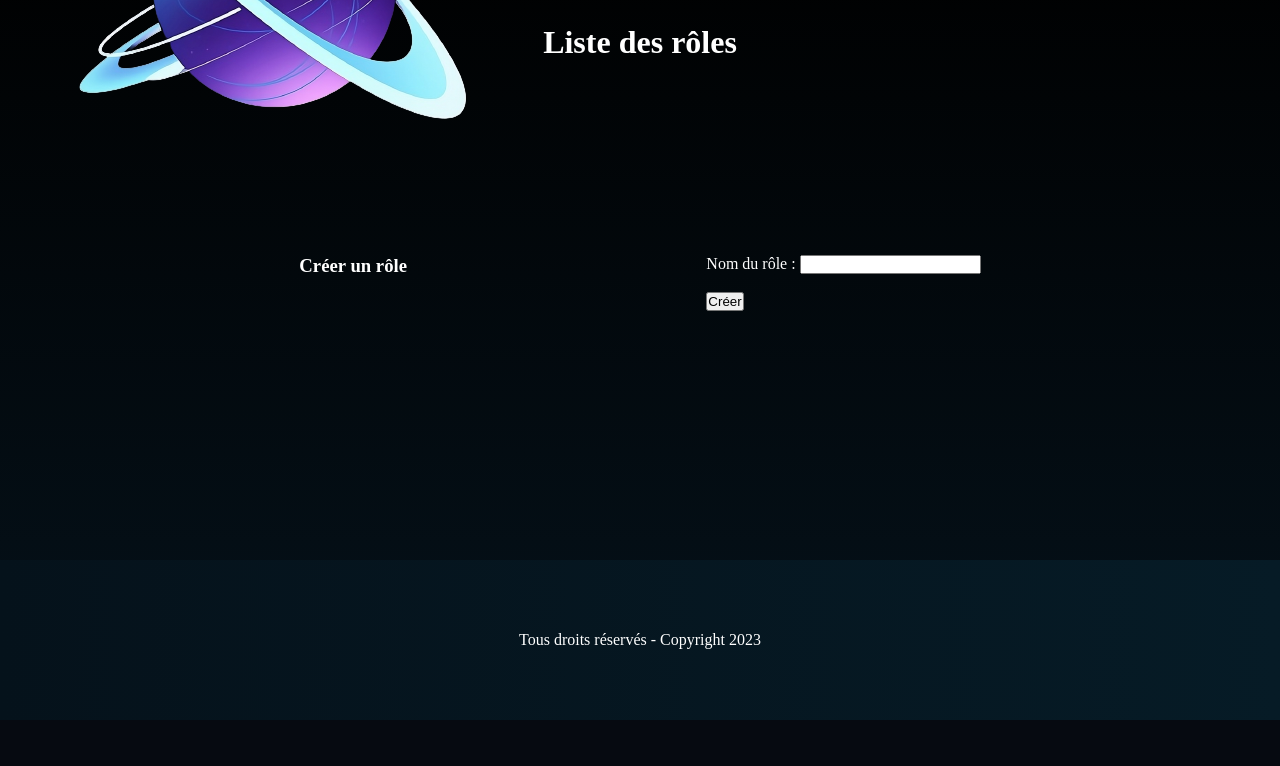
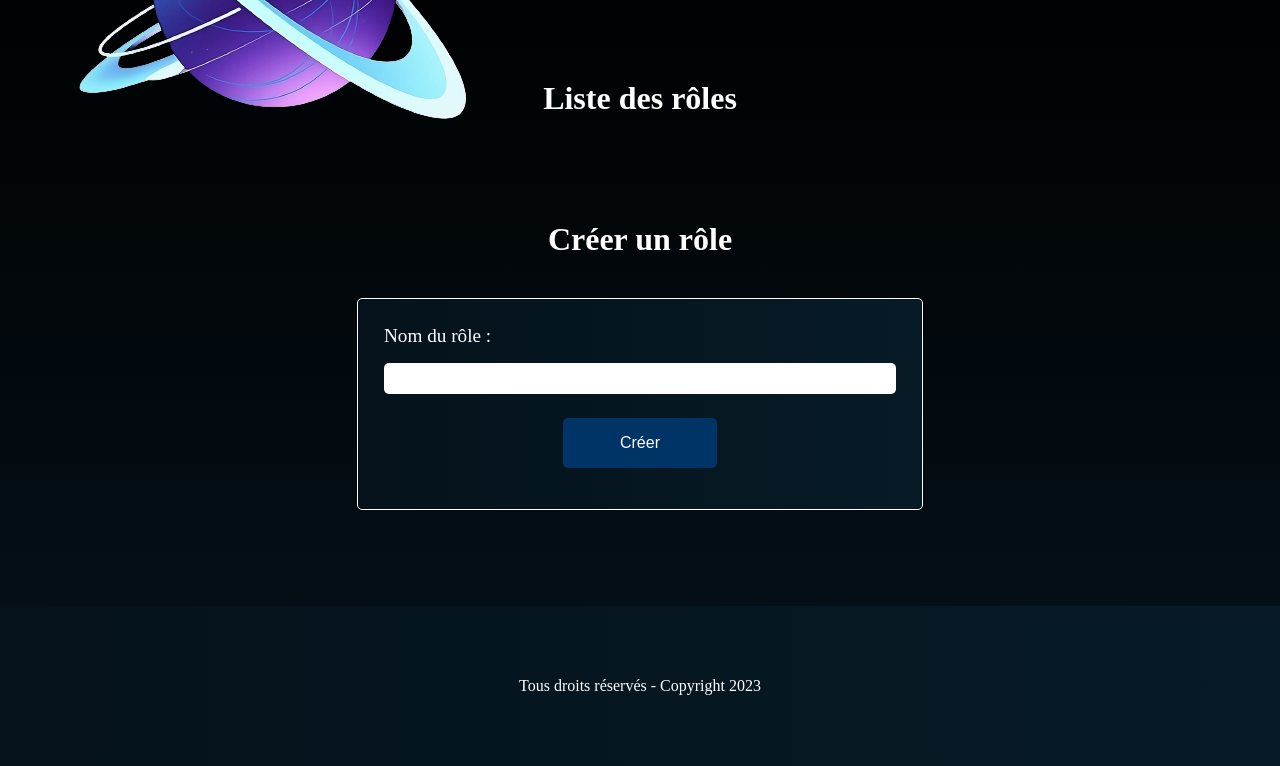
Before and after one commit to DevTeknor/Projet_php_mvc, a PHP site: template App/views/roles/roles.twig in a window 1280 px wide. Shown: the part 80-846 px from the top of the page. Before the commit the page ends 800 px from the top, so only its background shows below. Run offline with PHP 8.4, Linux system fonts and the light colour scheme; the template is opened without the code that fills it, so the values that code supplies are empty; some libraries are stand-ins or nearby versions.

Commit message:
Meilleur CSS et Correction de bugs

```diff
--- a/App/controllers/menuAdmin.php
+++ b/App/controllers/menuAdmin.php
@@ -9,7 +9,7 @@ function display_menuAdmin(){
     $role_name = $usersModel->getRole();
     $user_name = $usersModel->getName();
 
-    echo $twig->render('menuAdmin.twig',[
+    echo $twig->render('menus/menuAdmin.twig',[
         'role_name' => $role_name,
         'user_name' => $user_name
     ]);
--- a/App/controllers/users.php
+++ b/App/controllers/users.php
@@ -1,6 +1,4 @@
 <?php
-
-// JA MODIF UN TRUC
 
 require_once './App/models/Missions.php';
 require_once './App/models/Users.php';
--- a/App/views/css/style.css
+++ b/App/views/css/style.css
@@ -2,13 +2,12 @@
     margin: 0;
     padding: 0;
 }
-
 body {
     background: linear-gradient(to bottom, #000, #05121b);
     color: white;
 }
 
-/* Headr commun */
+/* Header commun */
 header {
     display: flex;
     justify-content: space-between;
@@ -44,12 +43,15 @@ header nav a {
 header nav a:hover {
     background-color: rgba(255, 255, 255, 0.5);
 }
+
+/* Header de log in */
 .logIn h1 {
     width: 50%;
     text-align: center;
     justify-content: center;
 }
 
+/* Main par défaut */
 main {
     display: flex;
     flex-wrap: wrap;
@@ -57,19 +59,17 @@ main {
     width: 100%;
     min-height: 60vh;
     color: white;
-    /* background-image: url('/images/background-etoile.jpeg');
+    /* background-image: url('/App/views/images/background-etoile.jpeg');
     background-size: cover;
     background-repeat: no-repeat;
     background-position: center; */
 }
-
 main h2 {
     width: 100%;
     margin: 3vh 0;
     text-align: center;
     font-size: 2rem;
 }
-
 main article > p {
     display: flex;
 }
@@ -79,11 +79,9 @@ main article {
     flex-wrap: wrap;
     width: 45%;
 }
-
 main article img {
     width: 100%;
 }
-
 main article div {
     display: flex;
     flex-wrap: wrap;
@@ -93,12 +91,10 @@ main article div {
     padding: 1%;
     margin: 2vh 0;
 }
-
 main article div h3 {
     margin-bottom: 10px;
     width: 100%;
 }
-
 main article div p {
     margin-bottom: 5px;
     width: 80%;
@@ -132,7 +128,8 @@ main article div p {
 .menuAdmin nav a:hover {
     background-color: rgba(255, 255, 255, 0.5);
 }
-/* Pages updateUser / updateMission */
+
+/* Pages updateUser / updateMission / Rôles */
 .menuAdmin article {
     display: flex;
     flex-wrap: wrap;
@@ -166,3 +163,54 @@ footer {
     background: linear-gradient(to right, #05121b, #061b26);
     color: white;
 }
+
+/* Form */
+main form {
+    display: flex;
+    width: 100%;
+}
+main .addForm {
+    display: flex;
+    flex-wrap: wrap;
+    width: 40%;
+    padding: 2%;
+    margin: 2vh auto;
+    border: 1px solid white;
+    border-radius: 5px;
+    background: linear-gradient(to right, #05121b, #061b26);
+}
+main form label {
+    display: flex;
+    flex-wrap: wrap;
+    width: 100%;
+    margin-bottom: 1vh;
+    font-size: 1.2em;
+    color: white;
+}
+main form input {
+    display: flex;
+    flex-wrap: wrap;
+    width: 100%;
+    margin: 1vh 0;
+    padding: 1vh;
+    border: none;
+    border-radius: 5px;
+}
+main form input[type="submit"],
+main article form button[type="submit"]
+{
+    width: 30%;
+    margin: 2vh auto;
+    padding: 2vh;
+    justify-content: center;
+    font-size: 1em;
+    border: none;
+    border-radius: 5px;
+    background-color: #003366;
+    color: white;
+}
+main form input[type="submit"]:hover,
+main article form button[type="submit"]:hover
+{
+    background-color: #0055a5;
+}
--- a/App/views/logIn.twig
+++ b/App/views/logIn.twig
@@ -2,12 +2,12 @@
 
 <main>
     <h2>Connexion</h2>
-    <form action="login/check" method="post">
+    <form action="login/check" method="post" class="addForm">
         <label for="user_name">Nom d'utilisateur :</label>
         <input id="user_name" name="user_name" required><br><br>
 
         <label for="user_mdp">Mot de passe :</label>
-        <input id="user_mdp" name="user_mdp" required><br><br>
+        <input id="user_mdp" name="user_mdp" type="password" required><br><br>
 
         <input type="submit" value="Connexion">
     </form>
--- a/App/views/missions/addMission.twig
+++ b/App/views/missions/addMission.twig
@@ -2,7 +2,7 @@
 
 <main>
     <h2>Ajouter une mission</h2>
-    <form action="/menuAdmin/sendAddMission" method="post">
+    <form action="/menuAdmin/sendAddMission" method="post" class="addForm">
         <label for="add_mission_name">Nom :</label>
         <input id="add_mission_name" name="add_mission_name" required><br>
 
--- a/App/views/roles/affectRole.twig
+++ b/App/views/roles/affectRole.twig
@@ -2,7 +2,7 @@
 
 <main>
     <h2>Affecter un rôle</h2>
-    <form action="/menuAdmin/sendAffectRole" method="post">
+    <form action="/menuAdmin/sendAffectRole" method="post" class="addForm">
         <label for="affect_id_user">ID Utilisateur :</label>
         <input id="affect_id_user" name="affect_id_user" required><br>
 
--- a/App/views/roles/roles.twig
+++ b/App/views/roles/roles.twig
@@ -1,6 +1,6 @@
 {% include 'header.twig' %}
 
-<main>
+<main class='menuAdmin'>
     <h2>Liste des rôles</h2>
     {% for role in roles %}
         <article>
@@ -13,8 +13,8 @@
         </article>
     {% endfor %}
 
-    <h3>Créer un rôle</h3>
-    <form action="/menuAdmin/sendAddRole" method="post">
+    <h2>Créer un rôle</h2>
+    <form action="/menuAdmin/sendAddRole" method="post" class="addForm">
         <label for="add_role_name">Nom du rôle :</label>
         <input id="add_role_name" name="add_role_name" required><br><br>
 
--- a/App/views/users/addUser.twig
+++ b/App/views/users/addUser.twig
@@ -1,7 +1,8 @@
 {% include 'header.twig' %}
 
 <main>
-    <form action="/menuAdmin/sendAddUser" method="post">
+    <h2>Ajouter un utilisateur</h2>
+    <form action="/menuAdmin/sendAddUser" method="post" class="addForm">
         <label for="add_user_name">Nom d'utilisateur :</label>
         <input id="add_user_name" name="add_user_name" required><br><br>
 
--- a/server.php
+++ b/server.php
@@ -94,8 +94,9 @@ function route_request(){
         // $image = require_once('./App/views/images/logoOrbitWatch.png');
     //     return $image;
     // }
-
-    echo '<h1>404 NOT FOUND</h1>';
+    else {
+        echo '<h1>404 NOT FOUND</h1>';
+    }
 }
 
 route_request();
```
Also changed, not shown: App/views/menus/menuAdmin.twig (renamed from App/views/menuAdmin.twig), README.md.
